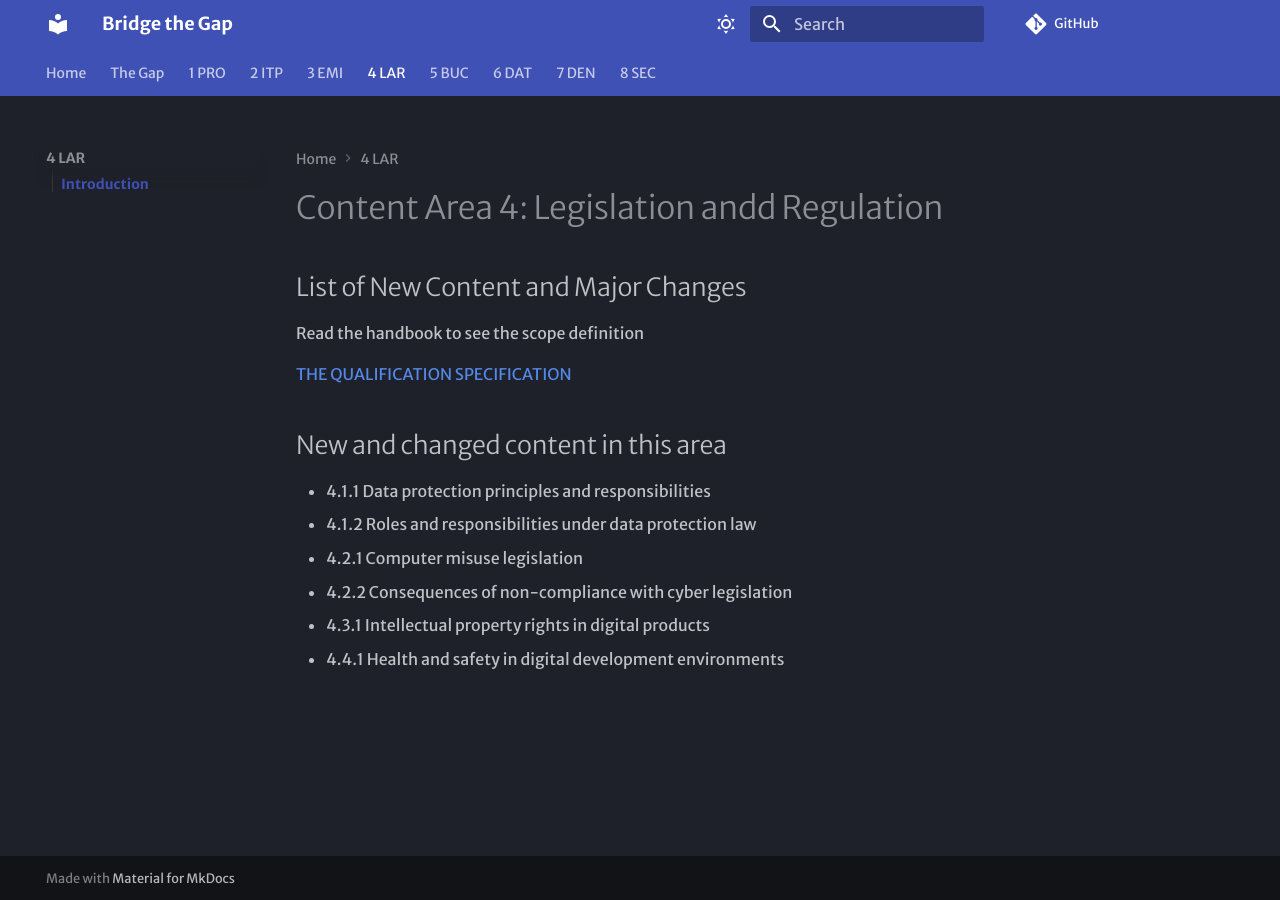
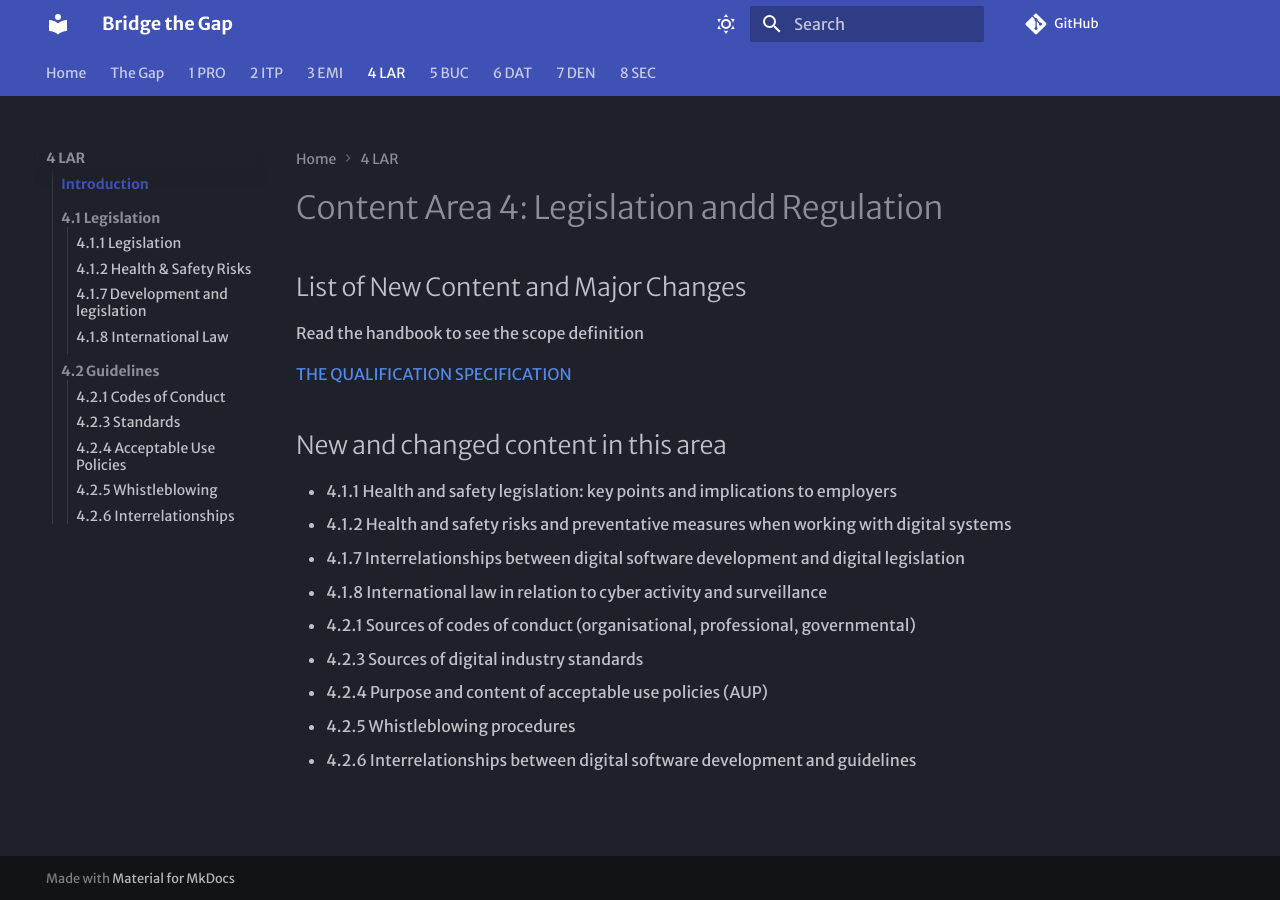
Before and after one commit to pgmckillop/mind_the_gap, an MkDocs documentation site: the page built from docs/ca104-legislation-regulation/home-04.md, in a window 1280 px wide. Built offline with MkDocs 1.6.1 and Material for MkDocs 9.7.7, drawn with Linux system fonts in a browser that asks for light colours; some web fonts are replaced; comment, search, counter and statistics services are not loaded.

Commit message:
260206 CA3 and CA4 structure errors correct

```diff
--- a/docs/ca104-legislation-regulation/home-04.md
+++ b/docs/ca104-legislation-regulation/home-04.md
@@ -9,9 +9,12 @@ Read the handbook to see the scope definition
 
 ## New and changed content in this area
 
-- 4.1.1 Data protection principles and responsibilities
-- 4.1.2 Roles and responsibilities under data protection law
-- 4.2.1 Computer misuse legislation
-- 4.2.2 Consequences of non-compliance with cyber legislation
-- 4.3.1 Intellectual property rights in digital products
-- 4.4.1 Health and safety in digital development environments
+- 4.1.1 Health and safety legislation: key points and implications to employers
+- 4.1.2 Health and safety risks and preventative measures when working with digital systems
+- 4.1.7 Interrelationships between digital software development and digital legislation
+- 4.1.8 International law in relation to cyber activity and surveillance
+- 4.2.1 Sources of codes of conduct (organisational, professional, governmental)
+- 4.2.3 Sources of digital industry standards
+- 4.2.4 Purpose and content of acceptable use policies (AUP)
+- 4.2.5 Whistleblowing procedures
+- 4.2.6 Interrelationships between digital software development and guidelines
--- a/mkdocs.yml
+++ b/mkdocs.yml
@@ -154,6 +154,17 @@ nav:
 
   - 4 LAR:
     - Introduction: ca104-legislation-regulation/home-04.md
+    - 4.1 Legislation:
+      - 4.1.1 Legislation: ca104-legislation-regulation/4-1-1-hs-legislation.md
+      - 4.1.2 Health & Safety Risks: ca104-legislation-regulation/4-1-2-hs-risks.md
+      - 4.1.7 Development and legislation: ca104-legislation-regulation/4-1-7-interrelationships.md
+      - 4.1.8 International Law: ca104-legislation-regulation/4-1-8-international-law.md
+    - 4.2 Guidelines:
+      - 4.2.1 Codes of Conduct: ca104-legislation-regulation/4-2-1-sources-codes.md
+      - 4.2.3 Standards: ca104-legislation-regulation/4-2-3-sources-standards.md
+      - 4.2.4 Acceptable Use Policies: ca104-legislation-regulation/4-2-4-acceptable-use-policies.md
+      - 4.2.5 Whistleblowing: ca104-legislation-regulation/4-2-5-whistleblowing.md
+      - 4.2.6 Interrelationships: ca104-legislation-regulation/4-2-6-interrelationships.md
 
   - 5 BUC:
     - Introduction: ca105-business-context/home-05.md
```
Also changed, not shown: docs/ca103-emerging-issues/home-03.md (+6 -6 lines), docs/ca104-legislation-regulation/4-1-1-hs-legislation.md (added), docs/ca104-legislation-regulation/4-1-1-protection-principles.md (deleted), docs/ca104-legislation-regulation/4-1-2-hs-risks.md (added), docs/ca104-legislation-regulation/4-1-2-roles-responsibilities.md (deleted), docs/ca104-legislation-regulation/4-1-7-interrelationships.md (added), docs/ca104-legislation-regulation/4-1-8-international-law.md (added), docs/ca104-legislation-regulation/4-2-1-computer-misuse.md (deleted), docs/ca104-legislation-regulation/4-2-1-sources-codes.md (added), docs/ca104-legislation-regulation/4-2-2-non-compliance.md (deleted), docs/ca104-legislation-regulation/4-2-3-sources-standards.md (added), docs/ca104-legislation-regulation/4-2-4-acceptable-use-policies.md (added), docs/ca104-legislation-regulation/4-2-5-whistleblowing.md (added), docs/ca104-legislation-regulation/4-2-6-interrelationships.md (added), 2 more files.
